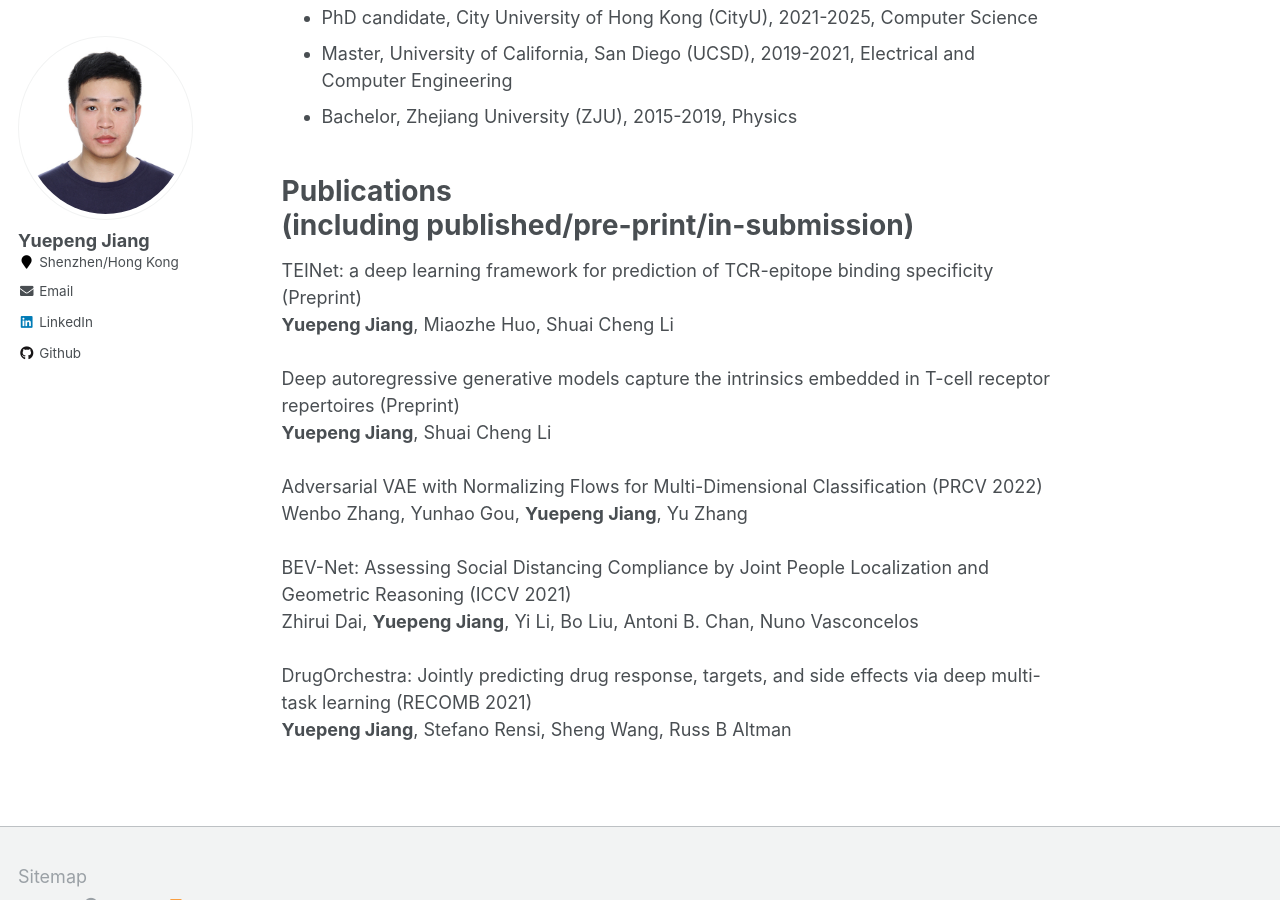
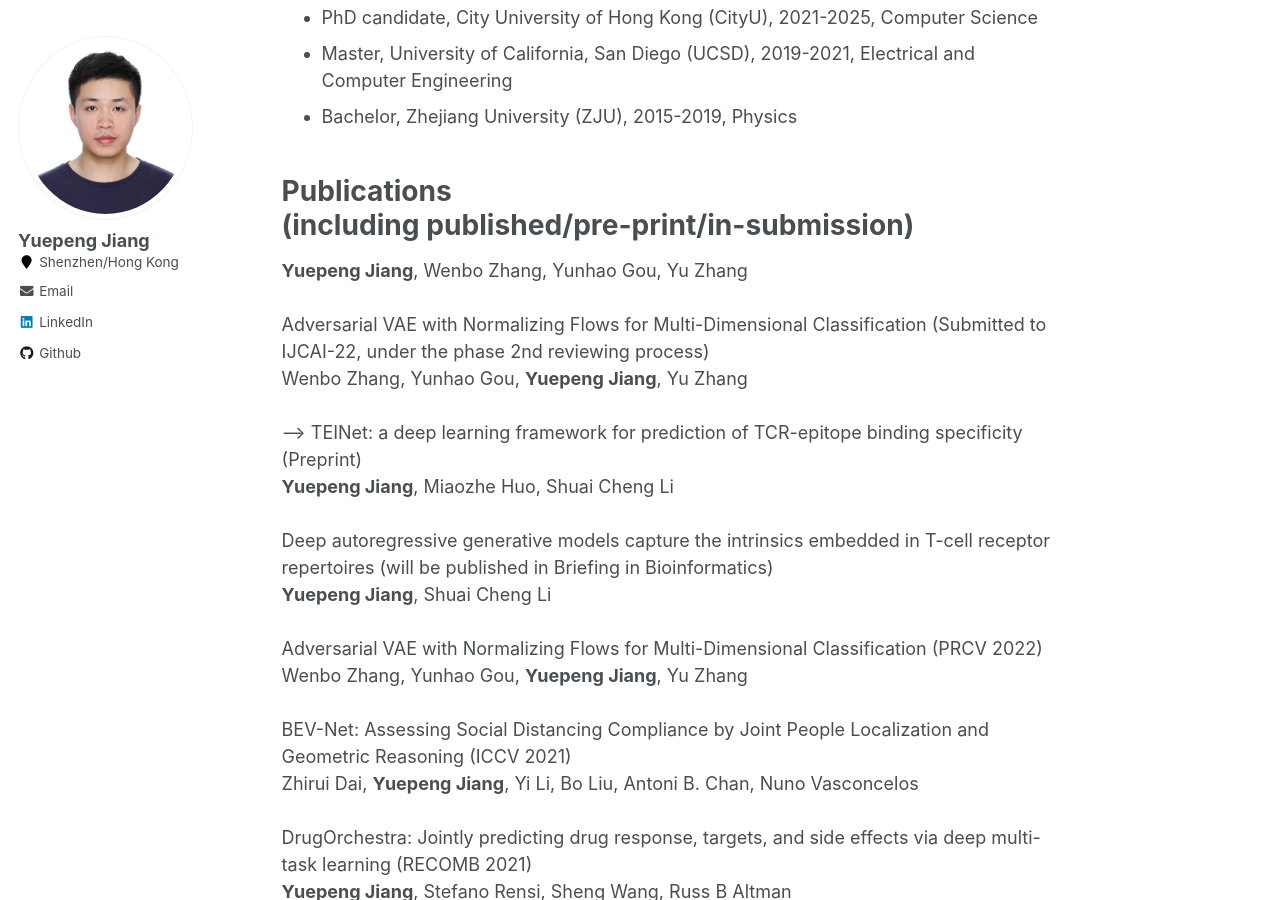
Before and after one commit to jiangdada1221/jiangdada1221.github.io, a Jekyll site: the page built from _pages/about.md, in a window 1280 px wide and 900 px high, scrolled down 520 px. Built offline with Jekyll 4.4.1, drawn with Linux system fonts in a browser that asks for light colours; part of the change alters nothing that is shown.

Commit message:
Update about.md

```diff
--- a/_pages/about.md
+++ b/_pages/about.md
@@ -26,13 +26,12 @@ Academic background
 
 Publications<br />(including published/pre-print/in-submission)
 ======
-<!-- PMGrad: Improving Multi-Task Optimization from Two Complementary Aspects (Submitted to IJCAI-22, under the phase 2nd reviewing process, will be posted in Arxiv) <br />
 __Yuepeng Jiang__, Wenbo Zhang, Yunhao Gou, Yu Zhang <br /> <br />
 Adversarial VAE with Normalizing Flows for Multi-Dimensional Classification (Submitted to IJCAI-22, under the phase 2nd reviewing process) <br />
 Wenbo Zhang, Yunhao Gou, __Yuepeng Jiang__,  Yu Zhang <br /> <br /> -->
 TEINet: a deep learning framework for prediction of TCR-epitope binding specificity (Preprint) <br />
 __Yuepeng Jiang__, Miaozhe Huo, Shuai Cheng Li <br /> <br />
-Deep autoregressive generative models capture the intrinsics embedded in T-cell receptor repertoires (Preprint)<br />
+Deep autoregressive generative models capture the intrinsics embedded in T-cell receptor repertoires (will be published in Briefing in Bioinformatics)<br />
 __Yuepeng Jiang__, Shuai Cheng Li <br /> <br />
 Adversarial VAE with Normalizing Flows for Multi-Dimensional Classification (PRCV 2022) <br />
 Wenbo Zhang, Yunhao Gou, __Yuepeng Jiang__, Yu Zhang <br /> <br />
```
